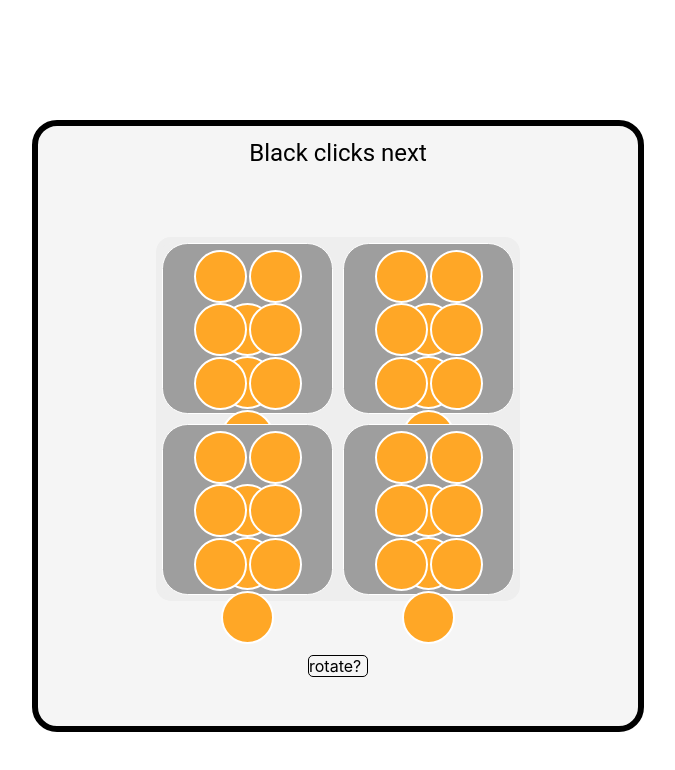
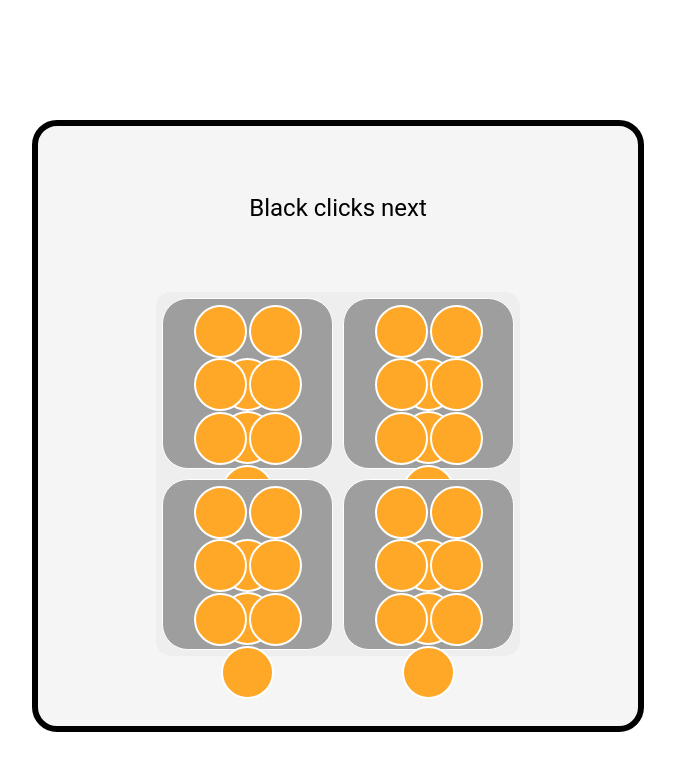
Before and after one commit to Don-t-Team/pentago, a React (Create React App) app: page / in a window 1280 px wide. Shown: the top 770 px of the page, without its empty margins (302-977 px from the left). Built offline with nearby package versions, Linux system fonts and the light colour scheme.

Commit message:
checkpoint: only show rotate button after a click

```diff
--- a/src/components/Modal.js
+++ b/src/components/Modal.js
@@ -19,7 +19,7 @@ const CustomModal = (props) => {
     }
 
     const sections = Array(4).fill().map((_, index) => index + 1)
-    const options = ["Clockwise", "Counter Clockwise", 'skip']
+    const options = ["Clockwise", "Counter Clockwise"]
     const textBackground = grey[100]
 
     return (
--- a/src/config/messages.js
+++ b/src/config/messages.js
@@ -7,7 +7,7 @@ const format = (object, formatter) => {
 }
 
 const rotationNoEffectMessage = (sectionIdx) => (
-    `Rotation has no effect on block ${sectionIdx}.`
+    `Rotation is not applicable on block ${sectionIdx}.`
 )
 
 const nextPhaseMessage = (nextColor, action) => {
@@ -26,7 +26,7 @@ const reportLastActionMessage = (lastColor, action, sectionIdx) => {
     ).join('')) )
     const formattedLastAction = format(action, () => (action + 'ed'))
 
-    return `${formattedLastColor} ${formattedLastAction} block ${sectionIdx}`
+    return `${formattedLastColor} ${formattedLastAction} block ${sectionIdx}.`
 }
 
 const reportUndoMessage = (lastColor, action) => {
--- a/src/pages/Board.js
+++ b/src/pages/Board.js
@@ -411,7 +411,6 @@ export default function Board (props) {
                 })
             }
             else {
-                // const newPhase = advanceState(phase)
                 dispatch({
                     type: "UPDATE STATE AFTER PHASE",
                     newState: {
@@ -527,7 +526,7 @@ export default function Board (props) {
                 showUndoButton: true,
                 nextColor: newColor,
                 // topMessage: `${nextColor} rotated block ${sectionIdx + 1}`
-                topMessage: reportLastActionMessage(nextColor, "rotate", sectionIdx)
+                topMessage: reportLastActionMessage(nextColor, "rotate", sectionIdx + 1)
                     + "\n" + nextPhaseMessage(newColor, states[newPhase])
             }
         })
@@ -696,7 +695,7 @@ export default function Board (props) {
                         }
                     </Grid>
                 }
-                <Controls onRotateCallback={onRotateCallback} showUndoButton={showUndoButton} onUndoCallback={onUndoCallback}/>
+                <Controls phase={states[phase]} onRotateCallback={onRotateCallback} showUndoButton={showUndoButton} onUndoCallback={onUndoCallback}/>
                 <Modal open={modalOpen} message={modalMessage} onModalClickCallback={onModalClickCallback}/>
             </Stack>
         </Fragment>
--- a/src/pages/Controls.js
+++ b/src/pages/Controls.js
@@ -8,7 +8,7 @@ const buttonStyle = {
 }
 
 const Controls = (props) => {
-    const { onRotateCallback, onUndoCallback, showUndoButton } = props
+    const { phase, onRotateCallback, onUndoCallback, showUndoButton } = props
 
     const getButtons = () => {
         const buttons = ['rotate?', 'undo']
@@ -31,6 +31,7 @@ const Controls = (props) => {
     }
 
     return (
+             phase == 'rotate' &&
                 <Grid
                     columns={12}
                     sx={{
@@ -47,6 +48,7 @@ const Controls = (props) => {
                         getButtons()
                     }
                 </Grid>
+
     )
 }
 
```
Lines whose indentation alone changed are shown as unchanged.
